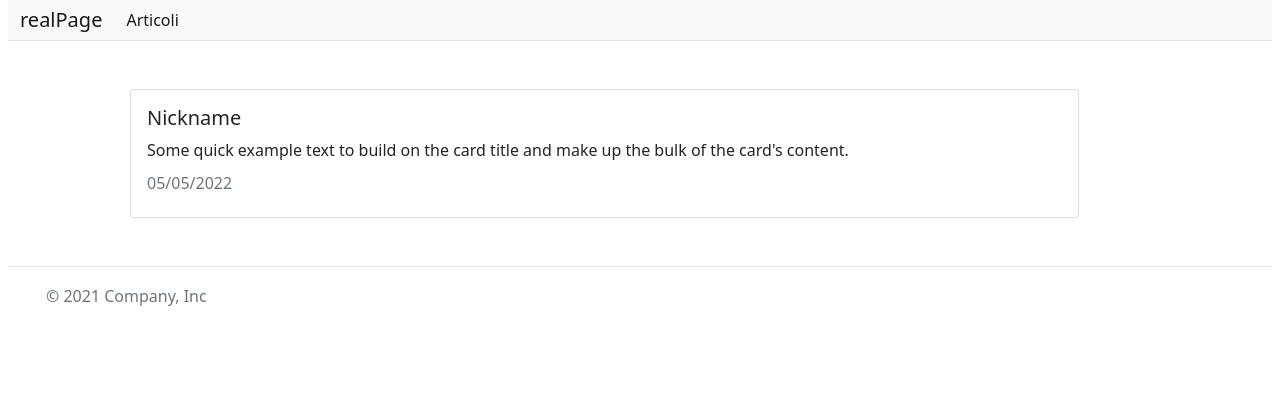
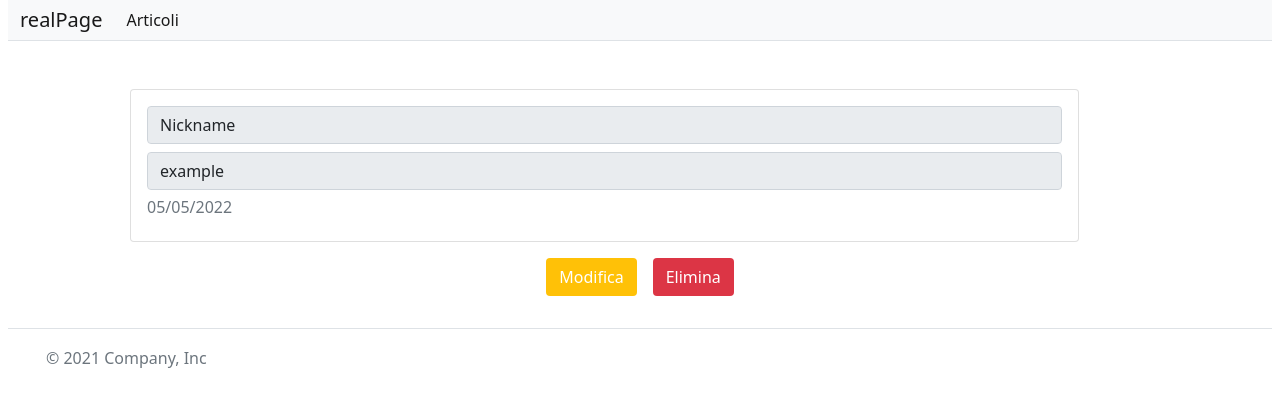
Before and after one commit to PittiglioFrancesco/inside-project, a React (Create React App) app: page /articles/1/comments/1 in a window 1280 px wide. Shown: the top 406 px of the page. Built offline with nearby package versions, Linux system fonts and the light colour scheme.

Commit message:
a lot of changes on button plus starting the error modal

```diff
--- a/src/App.js
+++ b/src/App.js
@@ -29,9 +29,6 @@ function App() {
             <Route exact path="/articles/1">
               <Article />
             </Route>
-            <Route exact path="/articles/1/comments">
-              <Messages />
-            </Route>
             <Route exact path="/articles/1/comments/1">
               <Message />
             </Route>
--- a/src/components/ArticleForm.js
+++ b/src/components/ArticleForm.js
@@ -26,6 +26,7 @@ const ArticleForm = (props) => {
 
     const submitHandler = (event) => {
         event.preventDefault();
+        props.submit();
         console.log('submit');
     };
 
@@ -54,7 +55,7 @@ const ArticleForm = (props) => {
                     (
                         <>
                             <button disabled={!buttonStatus} type="submit" className="btn btn-outline-warning col-1 text-center px-1 me-2">Modifica</button>
-                            <button disabled={!buttonStatus} type="submit" className="btn btn-outline-primary col-1 text-center px-1">Annulla</button>
+                            <button type="button" className="btn btn-outline-primary col-1 text-center px-1" onClick={props.submit}>Annulla</button>
                         </>
                     )}
                 </div>
--- /dev/null
+++ b/src/components/MessageForm.js
@@ -0,0 +1,51 @@
+import react, { useRef, useState } from 'react';
+
+const ArticleForm = (props) => {
+
+    // style
+
+    const textArea = {
+        width: '100%',
+        height: '100px',
+    };
+
+    // submit of new article
+    const [buttonStatus, setButtonStatus] = useState(false);
+
+    const nicknameRef = useRef('');
+    const bodyRef = useRef('');
+
+    const formControl = () => {
+        if((nicknameRef.current.value.length > 5) && (bodyRef.current.value.length > 10)) {
+            setButtonStatus(true);
+        } else {
+            setButtonStatus(false);
+        }
+    }
+
+    const submitHandler = (event) => {
+        event.preventDefault();
+        console.log('submit');
+    };
+
+    return (
+        <div>
+            <form onSubmit={submitHandler}>
+                <div className="mb-3 row">
+                    <label htmlFor="TitleInput" className="form-label text-start m-0 p-0">Nickname</label>
+                    <input type="text" className="form-control" id="TitleInput" aria-describedby="titleHelp" ref={nicknameRef} onChange={formControl} />
+                </div>
+                <div className="mb-3 row">
+                    <label htmlFor="body" className="form-label text-start m-0 p-0">Messaggio</label>
+                    <textarea type="text" className="form-control" style={textArea} id="body" ref={bodyRef} onChange={formControl} />
+                </div>
+                <div className="mb-3 row">
+                    <button disabled={!buttonStatus} type="button" className="btn bg-primary text-white col-1 text-center px-1 me-2">Invia</button>
+                    <button disabled={!buttonStatus} type="button" className="btn btn-outline-primary col-1 text-center px-1">Annulla</button>
+                </div>
+            </form>
+        </div>
+    )
+};
+
+export default ArticleForm;
--- a/src/routes/Article.js
+++ b/src/routes/Article.js
@@ -1,10 +1,20 @@
 import react, { useState } from 'react';
-import { Link } from 'react-router-dom';
+import MessageForm from '../components/MessageForm'
 import ArticleForm from '../components/ArticleForm';
+import Messages from './Messages';
 
 const Body = () => {
 
     const [modify, setModify] = useState(false);
+    const [showMessageForm, setShowMessageForm] = useState(false);
+
+    const setMessageFormTrueHandler = () => {
+        setShowMessageForm(true);
+    };
+
+    const setMessageFormFalseHandler = () => {
+        setShowMessageForm(false);
+    };
 
     const enableChanges = () => {
         setModify(true);
@@ -34,8 +44,8 @@ const Body = () => {
                     </p>
 
                     <div className="mb-5">
-                        <button className="btn btn-outline-warning m-2" type="button" onClick={enableChanges}>Edit</button>
-                        <button className="btn btn-outline-danger m-2" type="button">Delete</button>
+                        <button className="btn bg-warning text-white m-2" type="button" onClick={enableChanges}>Edit</button>
+                        <button className="btn bg-danger text-white m-2" type="button">Delete</button>
                     </div>
                 </>
             )}
@@ -44,16 +54,37 @@ const Body = () => {
             (
                 <div className="my-5">
                     <h2 className="mb-4">Modifica Articolo</h2>
-                    <ArticleForm action='edit' />
+                    <ArticleForm submit={disableChanges} action='edit' />
                 </div>
-
             )}
 
-            <div className="row justify-content-between me-1 border-top">
-                <h2 className="text-start col-9">Comments</h2>
-                <Link to='/comments'>
-                    <button className="col-2 btn rounded-pill bg-primary text-white m-2" type="button">View Comments</button>
-                </Link>
+            <div className="row justify-content-between mt-5 me-1 border-top">
+                <h2 className="text-start col-9">Commenti</h2>
+                <h2 className="col-3 text-end">2</h2>
+            </div>
+
+            <div className="row justify-content-between me-1 my-3">
+                <h4 className="text-start col-11">Aggiungi Commento</h4>
+                {!showMessageForm &&
+                    (
+                    <svg xmlns="http://www.w3.org/2000/svg" width="16" height="16" fill="currentColor" className="bi bi-caret-right-fill col-1" viewBox="0 0 16 16" onClick={setMessageFormTrueHandler}>
+                        <path d="m12.14 8.753-5.482 4.796c-.646.566-1.658.106-1.658-.753V3.204a1 1 0 0 1 1.659-.753l5.48 4.796a1 1 0 0 1 0 1.506z"/>
+                    </svg>
+                    )}
+
+                {showMessageForm &&
+                    (
+                    <>
+                    <svg xmlns="http://www.w3.org/2000/svg" width="16" height="16" fill="currentColor" className="bi bi-caret-down-fill col-1" viewBox="0 0 16 16" onClick={setMessageFormFalseHandler}>
+                        <path d="M7.247 11.14 2.451 5.658C1.885 5.013 2.345 4 3.204 4h9.592a1 1 0 0 1 .753 1.659l-4.796 5.48a1 1 0 0 1-1.506 0z"/>
+                    </svg>
+                    <MessageForm />
+                    </>
+                    )}
+            </div>
+
+            <div className="row justify-content-between me-1">
+                <Messages />
             </div>
         </div>
     )
--- a/src/routes/Message.js
+++ b/src/routes/Message.js
@@ -1,18 +1,60 @@
-import react from 'react';
+import react, { useRef, useState } from 'react';
 
 const Message = () => {
+
+    const [edit, setEdit] = useState(false);
+    const [validate, setValidate] = useState(false);
+
+    const nicknameRef = useRef('');
+    const bodyRef = useRef('');
+
     const style = {
         width: '85%',
     };
 
+    const example = 'example';
+
+    const enableEdit = () => {
+        setEdit(true)
+        validateHandler();
+    };
+
+    const disableEdit = () => {
+        setEdit(false)
+    };
+
+    const validateHandler = () => {
+        if((nicknameRef.current.value.length > 5) && (bodyRef.current.value.length > 0)) {
+            setValidate(true);
+        } else {
+            setValidate(false);
+        }
+    };
+
+    const confirmEdit = () => {
+        setEdit(false);
+        console.log('edit confirmed');
+    };
+
     return (
         <div>
-            <div className="card m-5" style={style}>
+            <div className="card mx-5 mt-5" style={style}>
                 <div className="card-body">
-                <h5 class="text-start card-title">Nickname</h5>
-                    <p className="text-start card-text">Some quick example text to build on the card title and make up the bulk of the card's content.</p>
-                    <h6 className="text-start card-subtitle mb-2 text-muted">05/05/2022</h6>
+                    <input className="form-control text-start card-title" ref={nicknameRef} defaultValue={'Nickname'} readOnly={!edit} onChange={validateHandler} />
+                    <input className="form-control text-start card-text" ref={bodyRef} defaultValue={example} readOnly={!edit} onChange={validateHandler} />
+                    <h6 className="text-start card-subtitle my-2 text-muted">05/05/2022</h6>
+                    {edit &&
+                    (
+                        <div className="text-start py-2">
+                            <button className="btn bg-warning text-white me-2" disabled={!validate} onClick={confirmEdit}>Conferma</button>
+                            <button className="btn btn-outline-primary" onClick={disableEdit}>Annulla</button>
+                        </div>
+                    )}
                 </div>
+            </div>
+            <div className="my-2">
+                <button className="btn text-white bg-warning m-2" type="button" onClick={enableEdit}>Modifica</button>
+                <button className="btn text-white bg-danger m-2" type="button">Elimina</button>
             </div>
         </div>
     )
--- a/src/routes/Messages.js
+++ b/src/routes/Messages.js
@@ -7,14 +7,10 @@ const Messages = () => {
 
     return (
         <div className="container">
-            <div className="row justify-content-between mt-5 me-1 border-top">
-                <h2 className="text-start col-9">Comments</h2>
-                <h2 className="col-3 text-end">2</h2>
-            </div>
 
             <div className="card m-5" style={style}>
                 <div className="card-body">
-                <h5 class="text-start card-title">Nickname</h5>
+                <h5 className="text-start card-title">Nickname</h5>
                     <p className="text-start card-text">Some quick example text to build on the card title and make up the bulk of the card's content.</p>
                     <h6 className="text-start card-subtitle mb-2 text-muted">05/05/2022</h6>
                 </div>
@@ -22,7 +18,7 @@ const Messages = () => {
 
             <div className="card m-5" style={style}>
                 <div className="card-body">
-                <h5 class="text-start card-title">Nickname</h5>
+                <h5 className="text-start card-title">Nickname</h5>
                     <p className="text-start card-text">Some quick example text to build on the card title and make up the bulk of the card's content.</p>
                     <h6 className="text-start card-subtitle mb-2 text-muted">05/05/2022</h6>
                 </div>
```
Also changed, not shown: src/components/DeleteModal.js (added, +27 -0 lines).
